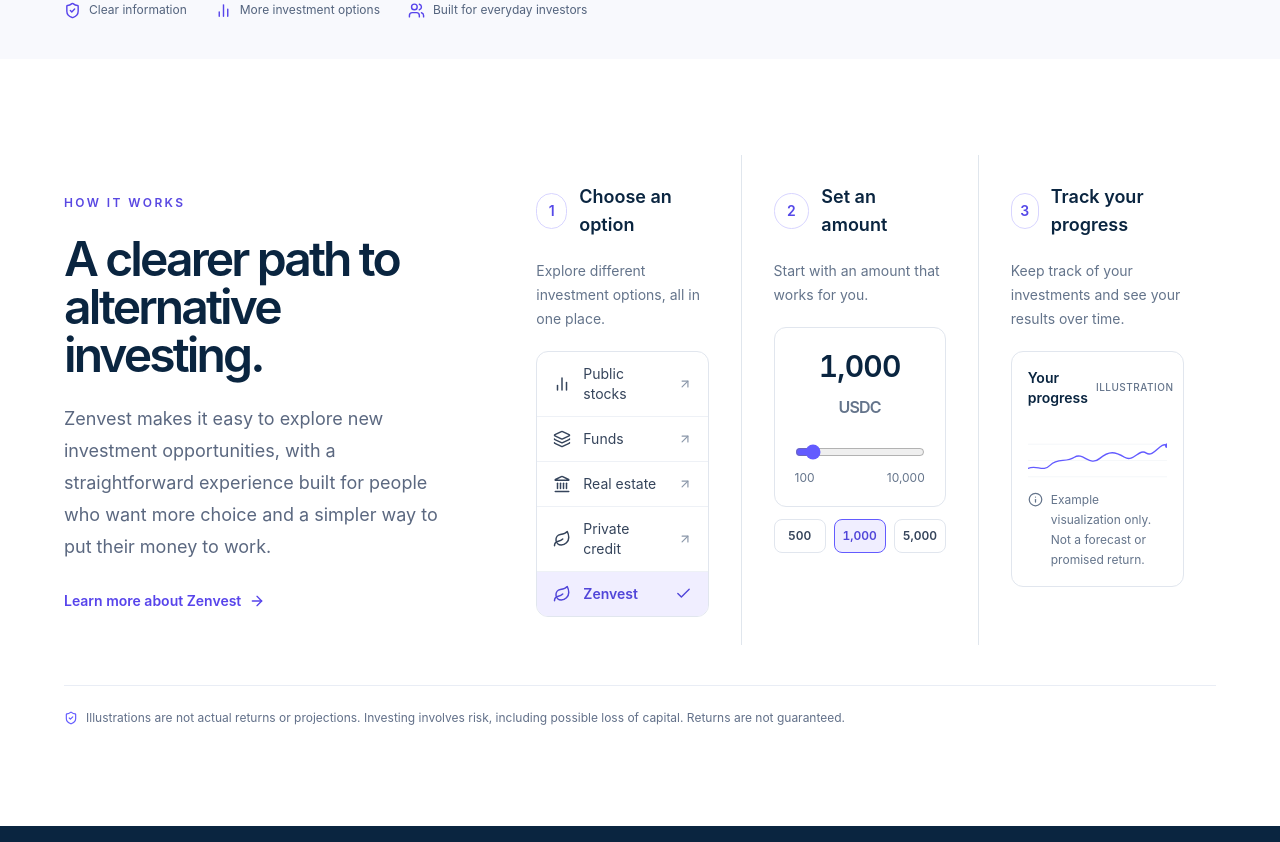
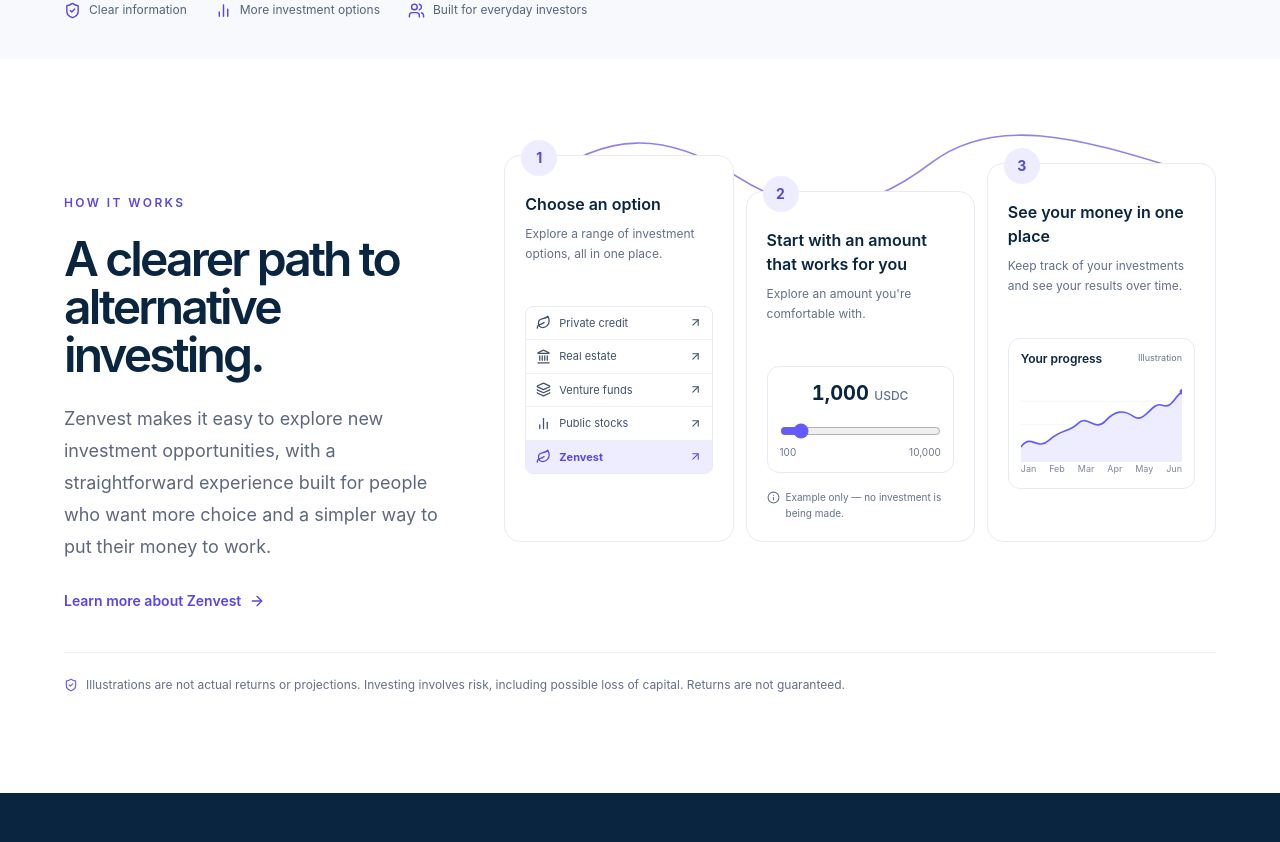
Before and after one commit to en0ma/zenvest, a Next.js app: page / in a window 1280 px wide. Shown: the part 720-1562 px from the top of the page. Built offline with nearby package versions, Linux system fonts and the light colour scheme; no server answers.

Commit message:
Match three staggered how-it-works cards with Zenvest selected and illustrative activity

```diff
--- a/src/components/home-investment-demo.tsx
+++ b/src/components/home-investment-demo.tsx
@@ -1,45 +1,45 @@
 "use client";
-
 import {useState} from "react";
-import {ArrowUpRight, Check, Landmark, Layers3, Leaf, ChartNoAxesColumn, Info} from "lucide-react";
+import {ArrowUpRight, Landmark, Layers3, Leaf, ChartNoAxesColumn, Info} from "lucide-react";
 
 const choices=[
+ {label:"Private credit",icon:Leaf},
+ {label:"Real estate",icon:Landmark},
+ {label:"Venture funds",icon:Layers3},
  {label:"Public stocks",icon:ChartNoAxesColumn},
- {label:"Funds",icon:Layers3},
- {label:"Real estate",icon:Landmark},
- {label:"Private credit",icon:Leaf},
  {label:"Zenvest",icon:Leaf},
 ];
-
 export function HomeInvestmentDemo(){
  const [amount,setAmount]=useState(1000);
- return <div className="relative grid gap-0 lg:grid-cols-3">
-  <div className="px-5 py-7 sm:px-8 lg:border-r lg:border-[#E0E6ED]">
-   <div className="mb-5 flex items-center gap-3"><span className="flex size-9 items-center justify-center rounded-full border border-[#D8D5FF] bg-white text-sm font-semibold text-[#5549E8]">1</span><h3 className="text-lg font-semibold">Choose an option</h3></div>
-   <p className="mb-5 min-h-12 text-sm leading-6 text-[#64748B]">Explore different investment options, all in one place.</p>
-   <div className="overflow-hidden rounded-xl border border-[#E1E6EE] bg-white">
-    {choices.map(({label,icon:Icon})=><div key={label} className={`flex items-center gap-3 border-b border-[#EEF1F6] px-4 py-3 text-sm last:border-0 ${label==="Zenvest"?"bg-[#F0EEFF] font-semibold text-[#5146D9]":"text-[#35445B]"}`}><Icon size={18} aria-hidden="true"/><span className="flex-1">{label}</span>{label==="Zenvest"?<Check size={17} aria-label="Selected"/>:<ArrowUpRight size={14} aria-hidden="true" className="text-[#8A97A9]"/>}</div>)}
+ return <div className="relative grid items-stretch gap-4 sm:grid-cols-3 sm:gap-3">
+  <svg className="pointer-events-none absolute -top-6 left-0 hidden h-16 w-full sm:block" viewBox="0 0 900 70" preserveAspectRatio="none" aria-hidden="true"><path d="M45 56C130 0 204 0 295 50S460 88 540 35S726 7 855 42" stroke="#8F82E9" strokeWidth="1.7" fill="none"/></svg>
+  <article className="relative rounded-2xl border border-[#E7EBF4] bg-white p-4 sm:mt-0 sm:p-5">
+   <div className="absolute -top-4 left-4 flex size-9 items-center justify-center rounded-full bg-[#EEECFF] text-sm font-bold text-[#5549D9]">1</div>
+   <h3 className="mt-4 text-base font-semibold">Choose an option</h3>
+   <p className="mt-2 min-h-[66px] text-xs leading-5 text-[#627089]">Explore a range of investment options, all in one place.</p>
+   <div className="mt-4 overflow-hidden rounded-lg border border-[#E6EAF3]">{choices.map(({label,icon:Icon})=><div key={label} className={`flex items-center gap-2 border-b border-[#EDF0F5] px-2.5 py-2 text-[11px] last:border-0 ${label==="Zenvest"?"bg-[#EEECFF] font-bold text-[#5948E2]":"text-[#40516B]"}`}><Icon size={15} aria-hidden="true"/><span className="flex-1">{label}</span><ArrowUpRight size={13} aria-hidden="true"/></div>)}</div>
+  </article>
+  <article className="relative rounded-2xl border border-[#E7EBF4] bg-white p-4 sm:mt-9 sm:p-5">
+   <div className="absolute -top-4 left-4 flex size-9 items-center justify-center rounded-full bg-[#EEECFF] text-sm font-bold text-[#5549D9]">2</div>
+   <h3 className="mt-4 text-base font-semibold">Start with an amount that works for you</h3>
+   <p className="mt-2 min-h-[66px] text-xs leading-5 text-[#627089]">Explore an amount you're comfortable with.</p>
+   <div className="mt-4 rounded-xl border border-[#E6EAF3] bg-white p-3">
+    <p className="text-center text-xl font-bold tabular-nums">{amount.toLocaleString("en-US")} <span className="text-xs font-medium text-[#63728B]">USDC</span></p>
+    <label htmlFor="home-amount" className="sr-only">Illustrative investment amount</label>
+    <input id="home-amount" className="mt-4 w-full accent-[#635BFF]" type="range" min="100" max="10000" step="100" value={amount} onChange={e=>setAmount(Number(e.target.value))}/>
+    <div className="flex justify-between text-[10px] text-[#697892]"><span>100</span><span>10,000</span></div>
    </div>
-  </div>
-  <div className="px-5 py-7 sm:px-8 lg:border-r lg:border-[#E0E6ED]">
-   <div className="mb-5 flex items-center gap-3"><span className="flex size-9 items-center justify-center rounded-full border border-[#D8D5FF] bg-white text-sm font-semibold text-[#5549E8]">2</span><h3 className="text-lg font-semibold">Set an amount</h3></div>
-   <p className="mb-5 min-h-12 text-sm leading-6 text-[#64748B]">Start with an amount that works for you.</p>
-   <div className="rounded-xl border border-[#E1E6EE] bg-white p-5">
-    <p className="text-center text-3xl font-semibold tracking-tight tabular-nums">{amount.toLocaleString("en-US")} <span className="text-base text-[#64748B]">USDC</span></p>
-    <label htmlFor="home-amount" className="sr-only">Illustrative investment amount</label>
-    <input id="home-amount" className="mt-6 w-full accent-[#635BFF]" type="range" min="100" max="10000" step="100" value={amount} onChange={e=>setAmount(Number(e.target.value))}/>
-    <div className="mt-1 flex justify-between text-xs text-[#64748B]"><span>100</span><span>10,000</span></div>
+   <p className="mt-4 flex items-start gap-1.5 text-[10px] leading-4 text-[#63728B]"><Info size={13} className="mt-0.5 shrink-0"/>Example only — no investment is being made.</p>
+  </article>
+  <article className="relative rounded-2xl border border-[#E7EBF4] bg-white p-4 sm:mt-2 sm:p-5">
+   <div className="absolute -top-4 left-4 flex size-9 items-center justify-center rounded-full bg-[#EEECFF] text-sm font-bold text-[#5549D9]">3</div>
+   <h3 className="mt-4 text-base font-semibold">See your money in one place</h3>
+   <p className="mt-2 min-h-[66px] text-xs leading-5 text-[#627089]">Keep track of your investments and see your results over time.</p>
+   <div className="mt-4 rounded-xl border border-[#E6EAF3] bg-white p-3">
+    <div className="flex justify-between gap-1"><span className="text-xs font-semibold">Your progress</span><span className="text-[9px] text-[#66758C]">Illustration</span></div>
+    <svg className="mt-3 w-full" viewBox="0 0 240 125" role="img" aria-label="Illustrative investment activity line, not actual or projected returns"><path d="M0 103H240M0 68H240M0 33H240" stroke="#ECF0F7" fill="none"/><path d="M0 101C16 80 23 108 42 91S71 80 85 66S110 79 125 63S152 45 168 56S195 33 210 39S228 26 240 19V125H0Z" fill="#EEECFF"/><path d="M0 101C16 80 23 108 42 91S71 80 85 66S110 79 125 63S152 45 168 56S195 33 210 39S228 26 240 19" stroke="#635BFF" strokeWidth="2.5" fill="none" strokeLinecap="round"/><circle cx="240" cy="19" r="4" fill="#635BFF"/></svg>
+    <div className="flex justify-between text-[9px] text-[#7B8798]"><span>Jan</span><span>Feb</span><span>Mar</span><span>Apr</span><span>May</span><span>Jun</span></div>
    </div>
-   <div className="mt-3 grid grid-cols-3 gap-2">{[500,1000,5000].map(n=><button type="button" key={n} aria-pressed={amount===n} onClick={()=>setAmount(n)} className={`rounded-lg border px-2 py-2 text-xs font-semibold tabular-nums transition-colors focus-visible:outline focus-visible:outline-2 focus-visible:outline-offset-2 focus-visible:outline-[#635BFF] ${amount===n?"border-[#635BFF] bg-[#F0EEFF] text-[#5146D9]":"border-[#E1E6EE] bg-white text-[#35445B] hover:border-[#8F87FF]"}`}>{n.toLocaleString("en-US")}</button>)}</div>
-  </div>
-  <div className="px-5 py-7 sm:px-8">
-   <div className="mb-5 flex items-center gap-3"><span className="flex size-9 items-center justify-center rounded-full border border-[#D8D5FF] bg-white text-sm font-semibold text-[#5549E8]">3</span><h3 className="text-lg font-semibold">Track your progress</h3></div>
-   <p className="mb-5 min-h-12 text-sm leading-6 text-[#64748B]">Keep track of your investments and see your results over time.</p>
-   <div className="rounded-xl border border-[#E1E6EE] bg-white p-4">
-    <div className="flex items-center justify-between gap-2"><span className="text-sm font-semibold">Your progress</span><span className="text-[10px] font-medium uppercase tracking-wider text-[#64748B]">Illustration</span></div>
-    <svg className="mt-5 w-full" viewBox="0 0 300 125" role="img" aria-label="Decorative sample line showing changing investment activity; not actual or projected performance"><path d="M0 105H300 M0 70H300 M0 35H300" stroke="#E9EDF3" strokeWidth="1"/><path d="M0 87 C20 79 32 96 48 80 S81 75 100 63 S133 84 154 66 S188 51 208 63 S239 43 255 54 S286 27 300 38" fill="none" stroke="#635BFF" strokeWidth="3" strokeLinecap="round"/><circle cx="300" cy="38" r="5" fill="#635BFF"/></svg>
-    <p className="mt-1 flex items-start gap-2 text-xs leading-5 text-[#64748B]"><Info size={15} className="mt-0.5 shrink-0" aria-hidden="true"/>Example visualization only. Not a forecast or promised return.</p>
-   </div>
-  </div>
+  </article>
  </div>
 }
```
